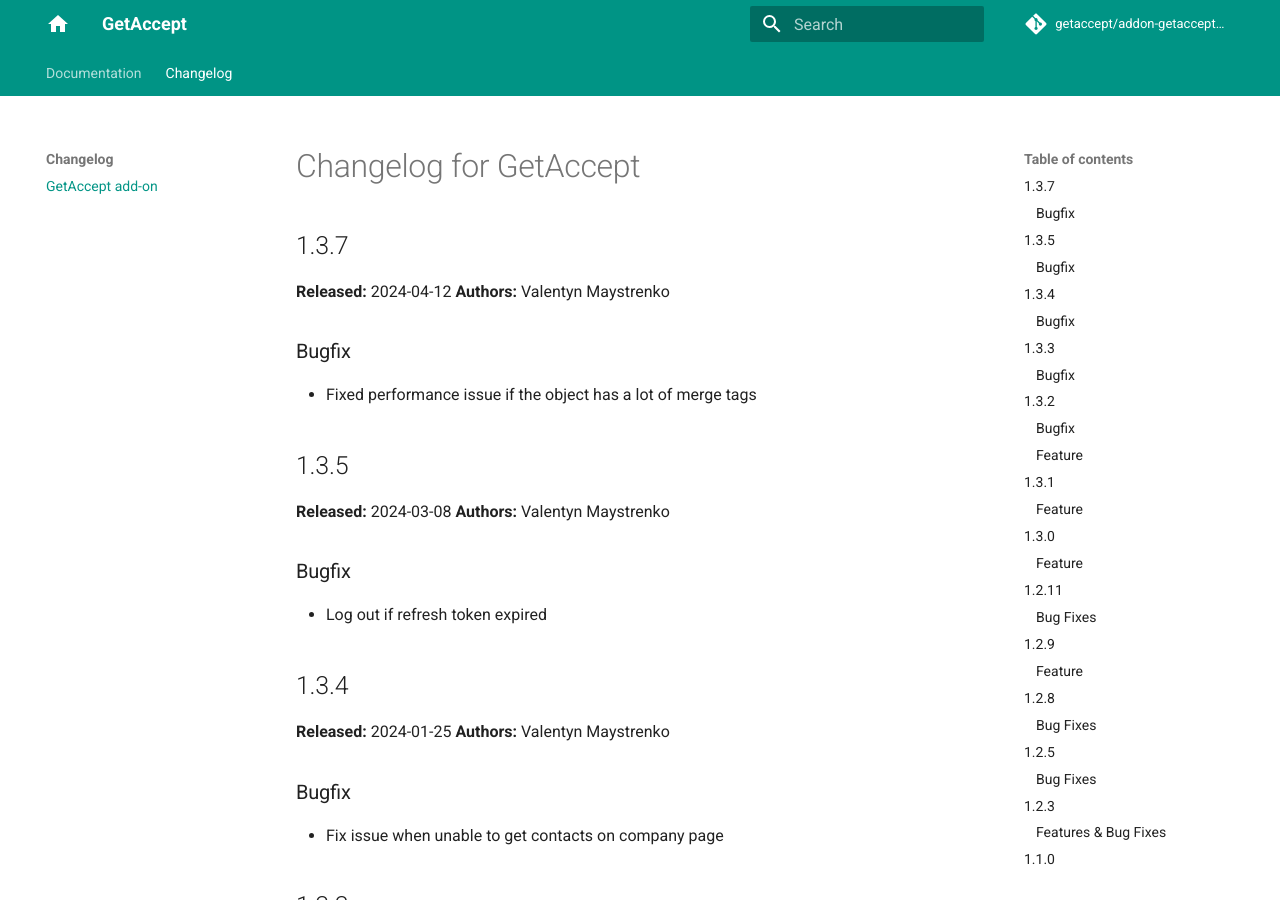
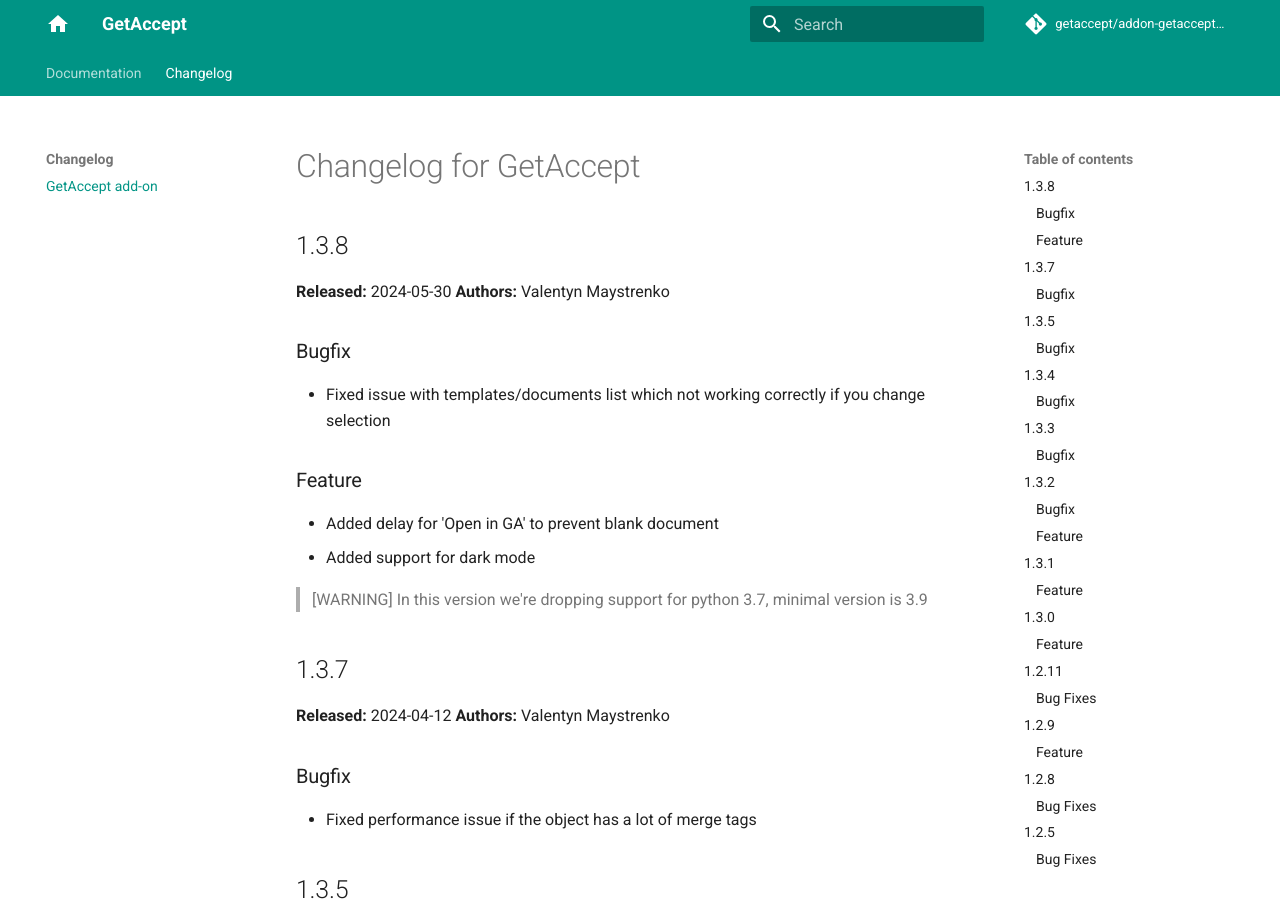
Before and after one commit to getaccept/addon-getaccept-lime-doc, an MkDocs documentation site: the page built from docs/changelog.md, in a window 1280 px wide and 900 px high. Built offline with MkDocs 1.6.1 and Material for MkDocs 9.7.7, drawn with Linux system fonts in a browser that asks for light colours; comment, search, counter and statistics services are not loaded.

Commit message:
change changelogs

```diff
--- a/docs/changelog.md
+++ b/docs/changelog.md
@@ -1,6 +1,23 @@
 hero: Close your Lime CRM deals faster with GetAccept
 
 # Changelog for GetAccept
+
+## 1.3.8
+
+**Released:** 2024-05-30
+**Authors:** Valentyn Maystrenko
+
+### Bugfix
+
+- Fixed issue with templates/documents list which not working correctly if you change selection
+
+### Feature
+
+- Added delay for 'Open in GA' to prevent blank document
+- Added support for dark mode
+
+> [WARNING]
+> In this version we're dropping support for python 3.7, minimal version is 3.9
 
 ## 1.3.7
 
```
